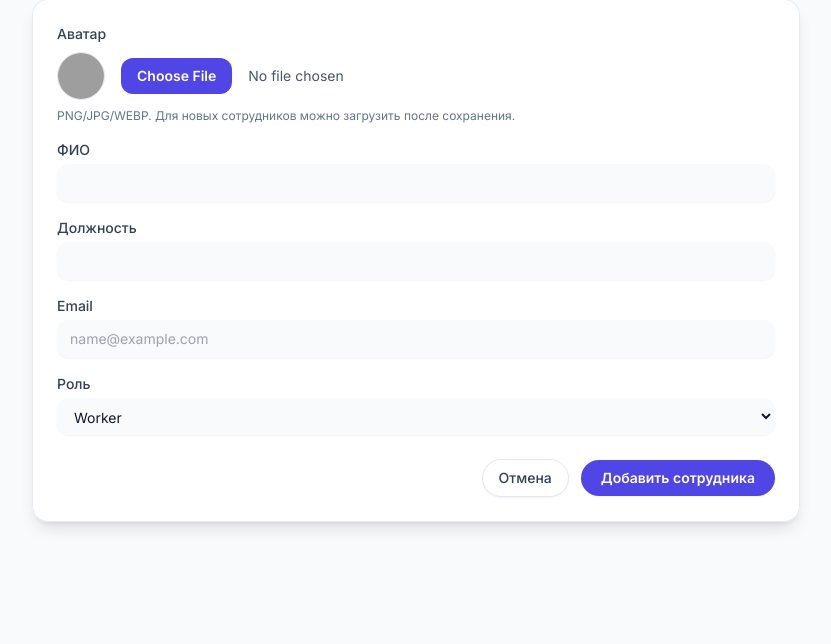
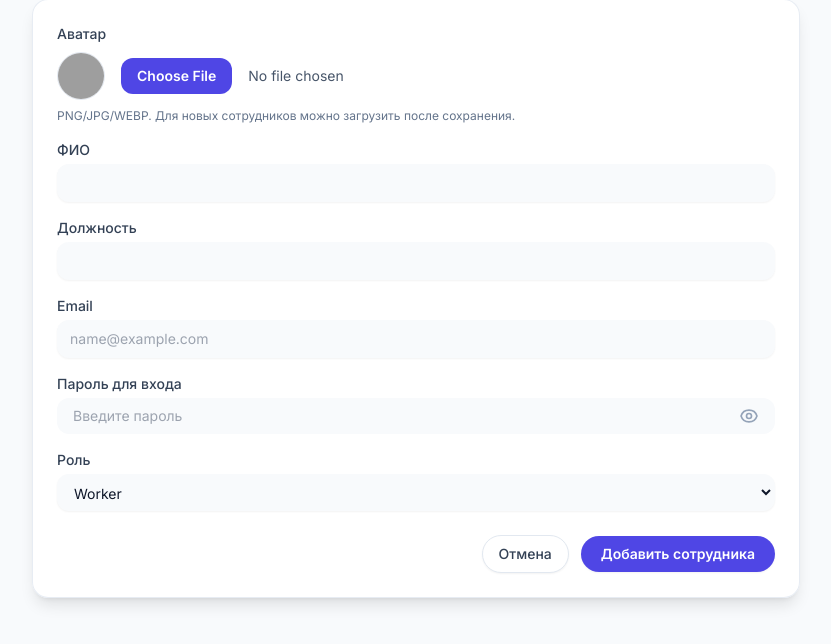
Before and after one commit to Kengort/deadliner-rbac, a Python web app: template templates/employee_form.html in a window 1280 px wide. Shown: the part 105-749 px from the top of the page, without its empty margins (224-1055 px from the left). Run offline with Jinja, Linux system fonts and the light colour scheme; the template is opened without the code that fills it, so the values that code supplies are empty; some libraries are stand-ins or nearby versions; grey boxes are pictures that could not be loaded.

Commit message:
Add password input field to employee form with visibility toggle and conditional edit instructions

```diff
--- a/templates/employee_form.html
+++ b/templates/employee_form.html
@@ -68,6 +68,25 @@
                        placeholder="name@example.com">
             </div>
 
+            <div class="space-y-1">
+                <label class="block text-sm font-medium text-slate-700">Пароль для входа</label>
+                <div class="relative">
+                    <input type="password" id="password_input" name="password"
+                           class="w-full rounded-xl border-transparent bg-slate-50 px-4 py-2 pr-12 text-sm focus:bg-white focus:ring-4 focus:ring-indigo-500/10 transition-all"
+                           placeholder="Введите пароль" {% if mode != 'edit' %}required{% endif %}>
+                    <button type="button" onclick="togglePassword()"
+                            class="absolute right-4 top-1/2 -translate-y-1/2 text-slate-400 hover:text-slate-600">
+                        <svg id="eye_icon" xmlns="http://www.w3.org/2000/svg" class="h-5 w-5" fill="none" viewBox="0 0 24 24" stroke="currentColor">
+                            <path stroke-linecap="round" stroke-linejoin="round" stroke-width="2" d="M15 12a3 3 0 11-6 0 3 3 0 016 0z" />
+                            <path stroke-linecap="round" stroke-linejoin="round" stroke-width="2" d="M2.458 12C3.732 7.943 7.523 5 12 5c4.478 0 8.268 2.943 9.542 7-1.274 4.057-5.064 7-9.542 7-4.477 0-8.268-2.943-9.542-7z" />
+                        </svg>
+                    </button>
+                </div>
+                {% if mode == 'edit' %}
+                    <p class="text-xs text-slate-500">Оставьте пустым, если не хотите менять пароль.</p>
+                {% endif %}
+            </div>
+
             <div>
                 <label for="role" class="block text-sm font-medium text-slate-700">Роль</label>
                 <select id="role" name="role"
@@ -92,6 +111,11 @@
 </div>
 
 <script>
+function togglePassword() {
+    const input = document.getElementById('password_input');
+    if (!input) return;
+    input.type = input.type === 'password' ? 'text' : 'password';
+}
     (function () {
         const input = document.getElementById('avatar-input');
         const img = document.getElementById('avatar-preview');
```
